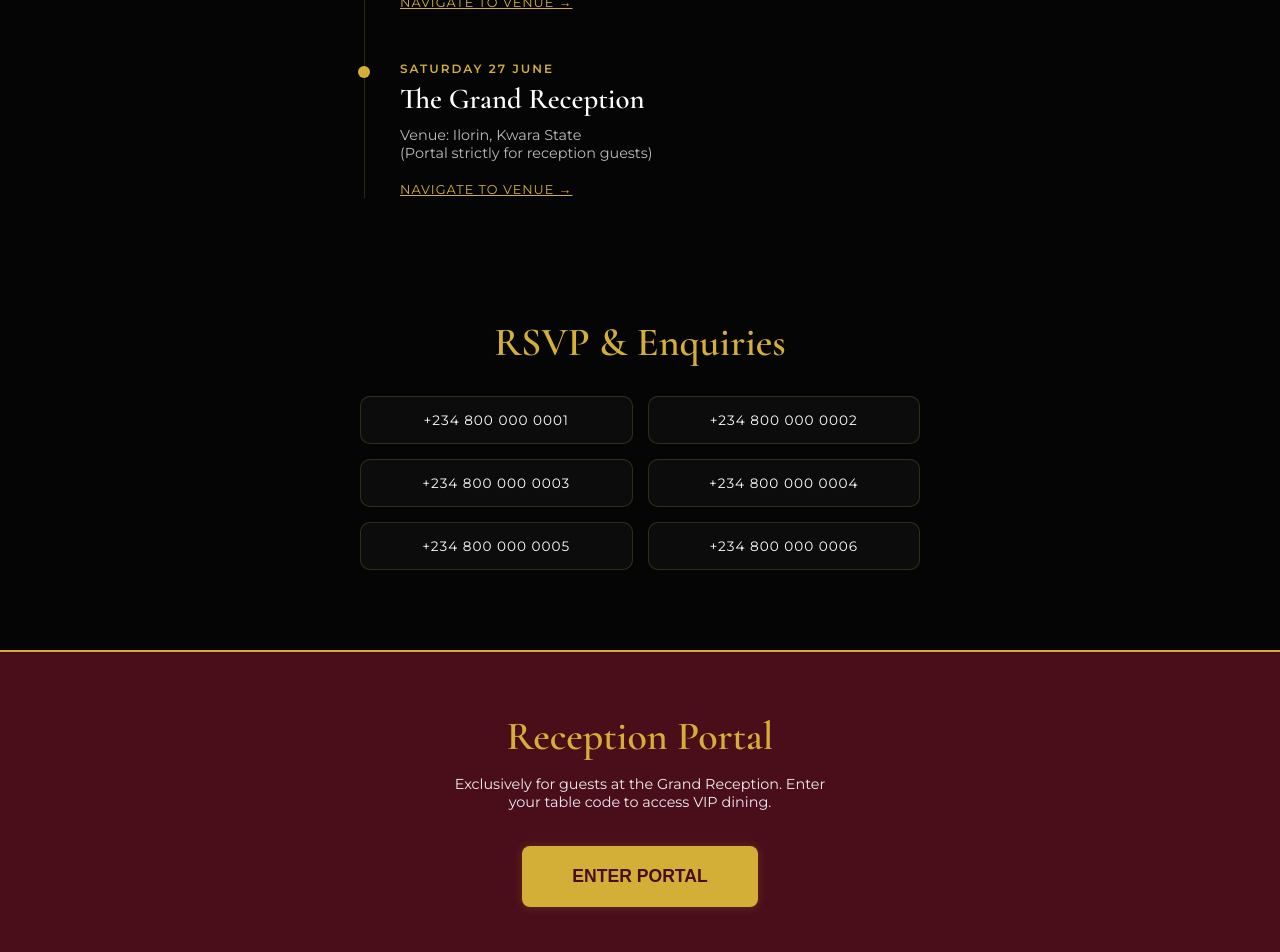
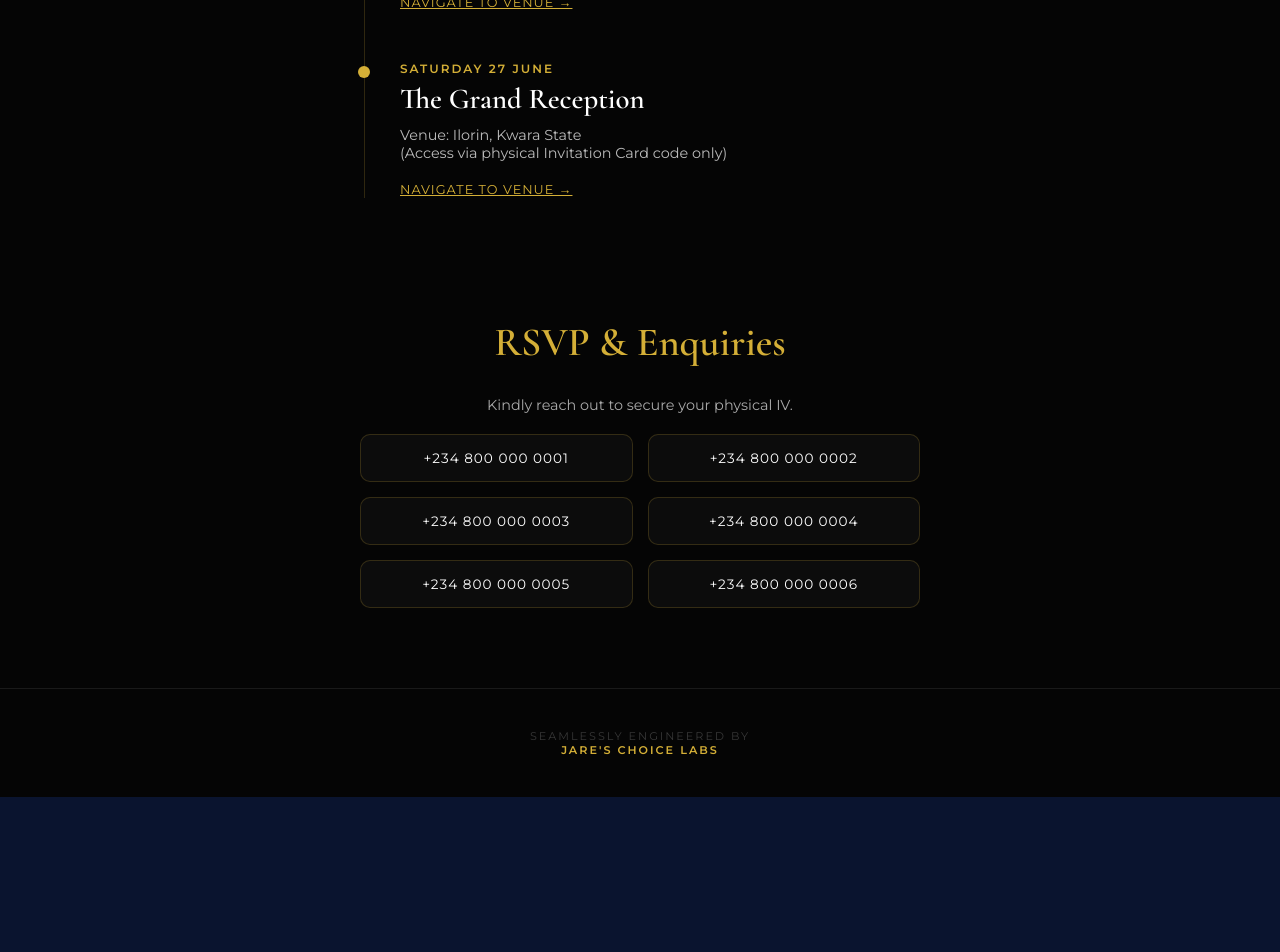
Before and after one commit to Jc-Ls/ok26-wedding-os, a Next.js app: page / in a window 1280 px wide. Shown: the part 1180-2132 px from the top of the page. After the commit the page ends 1977 px from the top, so only its background shows below. Built offline with nearby package versions, Linux system fonts and the light colour scheme.

Commit message:
Removed public portal access for strict VIP security

```diff
--- a/src/app/page.tsx
+++ b/src/app/page.tsx
@@ -1,13 +1,9 @@
 'use client';
 import { useState, useEffect } from 'react';
-import { useRouter } from 'next/navigation';
 
 export default function HomePage() {
-  const router = useRouter();
   const [isMounted, setIsMounted] = useState(false);
   const [timeLeft, setTimeLeft] = useState({ days: 0, hours: 0, minutes: 0, seconds: 0 });
-  const [showModal, setShowModal] = useState(false);
-  const [tableInput, setTableInput] = useState('');
 
   const RSVP_NUMBERS = [
     '+234 800 000 0001', '+234 800 000 0002', '+234 800 000 0003',
@@ -39,12 +35,6 @@ export default function HomePage() {
     return () => clearInterval(interval);
   }, []);
 
-  const handleEnterPortal = (e: React.FormEvent) => {
-    e.preventDefault();
-    if (!tableInput.trim()) return alert("Please enter a valid Table Number.");
-    router.push(`/menu?table=${tableInput.trim()}`);
-  };
-
   if (!isMounted) return <div style={{ backgroundColor: '#4A0E1B', minHeight: '100vh' }} />;
 
   return (
@@ -53,9 +43,6 @@ export default function HomePage() {
         @import url('https://fonts.googleapis.com/css2?family=Cormorant+Garamond:ital,wght@0,600;1,600&family=Montserrat:wght@300;400;600&display=swap');
         @keyframes fadeIn { from { opacity: 0; } to { opacity: 1; } }
         @keyframes slideUp { from { opacity: 0; transform: translateY(30px); } to { opacity: 1; transform: translateY(0); } }
-        @keyframes pulseGlow { 0% { box-shadow: 0 0 10px rgba(212,175,55,0.2); } 50% { box-shadow: 0 0 25px rgba(212,175,55,0.6); } 100% { box-shadow: 0 0 10px rgba(212,175,55,0.2); } }
-        .lux-btn { transition: all 0.3s ease; cursor: pointer; text-decoration: none; display: inline-block; }
-        .lux-btn:active { transform: scale(0.95); }
         .itinerary-card { position: relative; padding-bottom: 50px; }
         .itinerary-card:last-child { padding-bottom: 0; }
         .nav-link { color: #D4AF37; font-size: 0.8rem; text-decoration: underline; margin-top: 10px; display: inline-block; letter-spacing: 1px; }
@@ -100,7 +87,7 @@ export default function HomePage() {
             <h5 style={{ color: '#D4AF37', fontSize: '0.75rem', letterSpacing: '2px', textTransform: 'uppercase', marginBottom: '5px' }}>Thursday 25 June</h5>
             <h4 style={{ fontFamily: '"Cormorant Garamond", serif', fontSize: '1.8rem', color: '#fff', margin: 0 }}>Wolimah-eve / Sisa</h4>
             <p style={{ color: '#bbb', fontSize: '0.9rem', margin: '10px 0' }}>Venue: Olowojare Comp Adeta, Ilorin<br/>Time: 9:00 PM — 11:00 PM</p>
-            <a href="https://maps.google.com/?q=Adeta+Ilorin+Nigeria" target="_blank" className="nav-link">NAVIGATE TO VENUE →</a>
+            <a href="https://maps.google.com/?q=Adeta+Ilorin+Nigeria" target="_blank" rel="noreferrer" className="nav-link">NAVIGATE TO VENUE →</a>
           </div>
 
           {/* DAY 2 */}
@@ -109,7 +96,7 @@ export default function HomePage() {
             <h5 style={{ color: '#D4AF37', fontSize: '0.75rem', letterSpacing: '2px', textTransform: 'uppercase', marginBottom: '5px' }}>Friday 26 June</h5>
             <h4 style={{ fontFamily: '"Cormorant Garamond", serif', fontSize: '1.8rem', color: '#fff', margin: 0 }}>Walimatul-qur'an & Nikkah</h4>
             <p style={{ color: '#bbb', fontSize: '0.9rem', margin: '10px 0' }}>Venue: Sarumi Mosque, Ode Alfa Nda, Ilorin</p>
-            <a href="https://maps.google.com/?q=Sarumi+Mosque+Ilorin" target="_blank" className="nav-link">NAVIGATE TO VENUE →</a>
+            <a href="https://maps.google.com/?q=Sarumi+Mosque+Ilorin" target="_blank" rel="noreferrer" className="nav-link">NAVIGATE TO VENUE →</a>
           </div>
 
           {/* DAY 3 */}
@@ -117,8 +104,8 @@ export default function HomePage() {
             <div style={{ position: 'absolute', left: '-42px', top: '5px', width: '12px', height: '12px', borderRadius: '50%', backgroundColor: '#D4AF37' }} />
             <h5 style={{ color: '#D4AF37', fontSize: '0.75rem', letterSpacing: '2px', textTransform: 'uppercase', marginBottom: '5px' }}>Saturday 27 June</h5>
             <h4 style={{ fontFamily: '"Cormorant Garamond", serif', fontSize: '1.8rem', color: '#fff', margin: 0 }}>The Grand Reception</h4>
-            <p style={{ color: '#bbb', fontSize: '0.9rem', margin: '10px 0' }}>Venue: Ilorin, Kwara State<br/>(Portal strictly for reception guests)</p>
-            <a href="https://maps.google.com/?q=Ilorin+Kwara+State" target="_blank" className="nav-link">NAVIGATE TO VENUE →</a>
+            <p style={{ color: '#bbb', fontSize: '0.9rem', margin: '10px 0' }}>Venue: Ilorin, Kwara State<br/>(Access via physical Invitation Card code only)</p>
+            <a href="https://maps.google.com/?q=Ilorin+Kwara+State" target="_blank" rel="noreferrer" className="nav-link">NAVIGATE TO VENUE →</a>
           </div>
 
         </div>
@@ -127,6 +114,7 @@ export default function HomePage() {
       {/* --- RSVP SECTION --- */}
       <section style={{ padding: '40px 20px 80px', maxWidth: '600px', margin: '0 auto', textAlign: 'center' }}>
         <h2 style={{ fontFamily: '"Cormorant Garamond", serif', fontSize: '2.5rem', color: '#D4AF37', marginBottom: '30px' }}>RSVP & Enquiries</h2>
+        <p style={{ color: '#aaa', fontSize: '0.9rem', marginBottom: '20px' }}>Kindly reach out to secure your physical IV.</p>
         <div style={{ display: 'grid', gridTemplateColumns: '1fr 1fr', gap: '15px' }}>
           {RSVP_NUMBERS.map((num, i) => (
             <a key={i} href={`tel:${num}`} style={{ padding: '15px', backgroundColor: 'rgba(255,255,255,0.03)', border: '1px solid rgba(212,175,55,0.2)', borderRadius: '10px', color: '#fff', textDecoration: 'none', fontSize: '0.85rem', letterSpacing: '1px' }}>
@@ -135,30 +123,6 @@ export default function HomePage() {
           ))}
         </div>
       </section>
-
-      {/* --- RECEPTION PORTAL --- */}
-      <section style={{ padding: '60px 24px', backgroundColor: '#4A0E1B', textAlign: 'center', borderTop: '2px solid #D4AF37' }}>
-        <h2 style={{ fontFamily: '"Cormorant Garamond", serif', fontSize: '2.5rem', color: '#D4AF37', marginBottom: '15px' }}>Reception Portal</h2>
-        <p style={{ color: '#eee', fontSize: '0.9rem', maxWidth: '400px', margin: '0 auto 35px' }}>Exclusively for guests at the Grand Reception. Enter your table code to access VIP dining.</p>
-        <button onClick={() => setShowModal(true)} className="lux-btn" style={{ padding: '20px 50px', backgroundColor: '#D4AF37', color: '#4A0E1B', fontWeight: 'bold', fontSize: '1.1rem', borderRadius: '8px', border: 'none', textTransform: 'uppercase', animation: 'pulseGlow 3s infinite' }}>
-          Enter Portal
-        </button>
-      </section>
-
-      {/* --- MODAL --- */}
-      {showModal && (
-        <div style={{ position: 'fixed', inset: 0, backgroundColor: 'rgba(0,0,0,0.95)', zIndex: 9999, display: 'flex', alignItems: 'center', justifyContent: 'center', padding: '20px' }}>
-          <div style={{ backgroundColor: '#111', border: '1px solid #D4AF37', borderRadius: '15px', padding: '40px 30px', width: '100%', maxWidth: '400px', textAlign: 'center', animation: 'slideUp 0.4s ease-out' }}>
-            <h3 style={{ fontFamily: '"Cormorant Garamond", serif', color: '#D4AF37', fontSize: '2.2rem', marginBottom: '10px' }}>Welcome</h3>
-            <p style={{ color: '#888', fontSize: '0.9rem', marginBottom: '30px' }}>Please enter the Table Number found on your invitation or table card.</p>
-            <form onSubmit={handleEnterPortal}>
-              <input type="number" value={tableInput} onChange={(e) => setTableInput(e.target.value)} placeholder="0" style={{ width: '100%', padding: '20px', fontSize: '2rem', textAlign: 'center', borderRadius: '8px', border: '1px solid rgba(212,175,55,0.5)', backgroundColor: '#000', color: '#fff', marginBottom: '20px', outline: 'none' }} autoFocus />
-              <button type="submit" className="lux-btn" style={{ width: '100%', padding: '18px', backgroundColor: '#D4AF37', color: '#000', fontWeight: 'bold', borderRadius: '8px', border: 'none', textTransform: 'uppercase' }}>Access Menu</button>
-            </form>
-            <button onClick={() => setShowModal(false)} style={{ marginTop: '20px', color: '#666', background: 'none', border: 'none', fontSize: '0.9rem', cursor: 'pointer' }}>Close</button>
-          </div>
-        </div>
-      )}
 
       {/* --- FOOTER --- */}
       <footer style={{ padding: '40px 20px', textAlign: 'center', borderTop: '1px solid #1a1a1a' }}>
```
